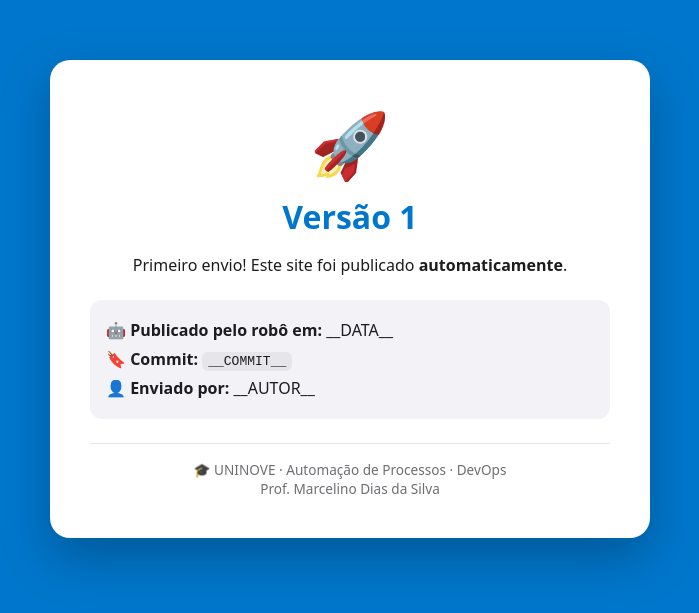
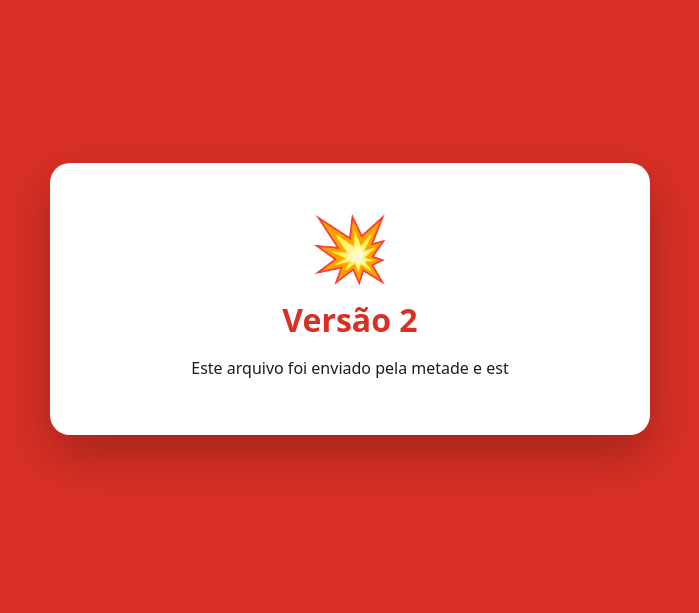
Before and after one commit to priscilapaivaiglesias-cmyk/lab-cicd-actions-priscila, a plain HTML site: page index.html in a window 1280 px wide. Shown: the part 117-730 px from the top of the page, without its empty margins (290-989 px from the left). Drawn offline with Linux system fonts and the light colour scheme.

Commit message:
Add files via upload

```diff
--- a/index.html
+++ b/index.html
@@ -3,7 +3,7 @@
 <head>
   <meta charset="UTF-8">
   <meta name="viewport" content="width=device-width, initial-scale=1.0">
-  <title>Meu site - Versão 1</title>
+  <title>Meu site - Versão 2</title>
   <style>
     body {
       margin: 0;
@@ -11,7 +11,7 @@
       display: grid;
       place-items: center;
       font-family: system-ui, "Segoe UI", Roboto, sans-serif;
-      background: #0077cc;
+      background: #d93025;
       padding: 1rem;
     }
     .cartao {
@@ -25,7 +25,7 @@
       color: #1d1d1f;
     }
     .emoji { font-size: 4rem; }
-    h1 { margin: .5rem 0; color: #0077cc; }
+    h1 { margin: .5rem 0; color: #d93025; }
     .versao {
       margin-top: 1.5rem;
       padding: 1rem;
@@ -40,20 +40,6 @@
 </head>
 <body>
   <main class="cartao">
-    <div class="emoji">🚀</div>
-    <h1>Versão 1</h1>
-    <p>Primeiro envio! Este site foi publicado <strong>automaticamente</strong>.</p>
-
-    <div class="versao">
-      🤖 <strong>Publicado pelo robô em:</strong> __DATA__<br>
-      🔖 <strong>Commit:</strong> <code>__COMMIT__</code><br>
-      👤 <strong>Enviado por:</strong> __AUTOR__
-    </div>
-
-    <footer>
-      🎓 UNINOVE · Automação de Processos · DevOps<br>
-      Prof. Marcelino Dias da Silva
-    </footer>
-  </main>
-</body>
-</html>
+    <div class="emoji">💥</div>
+    <h1>Versão 2</h1>
+    <p>Este arquivo foi enviado pela metade e est
```
